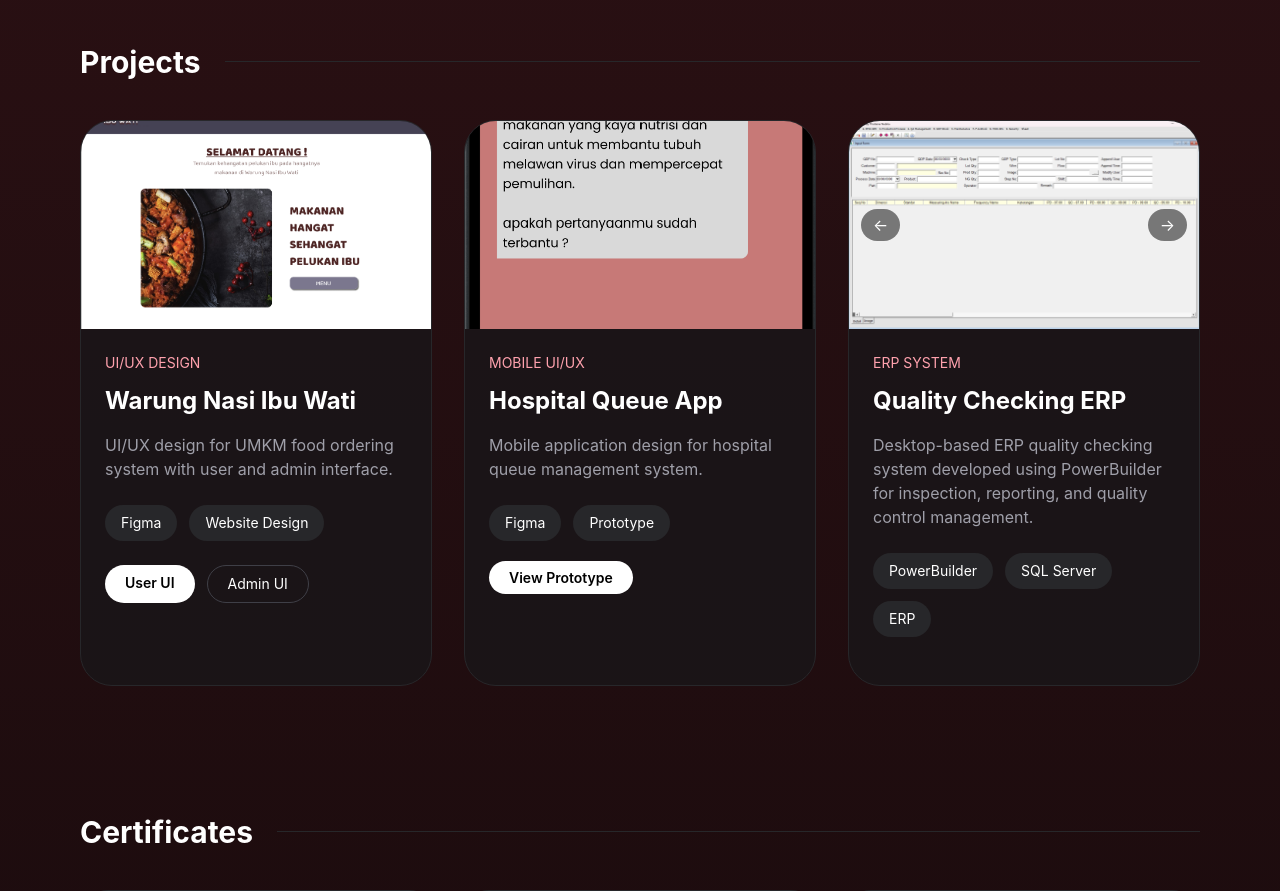
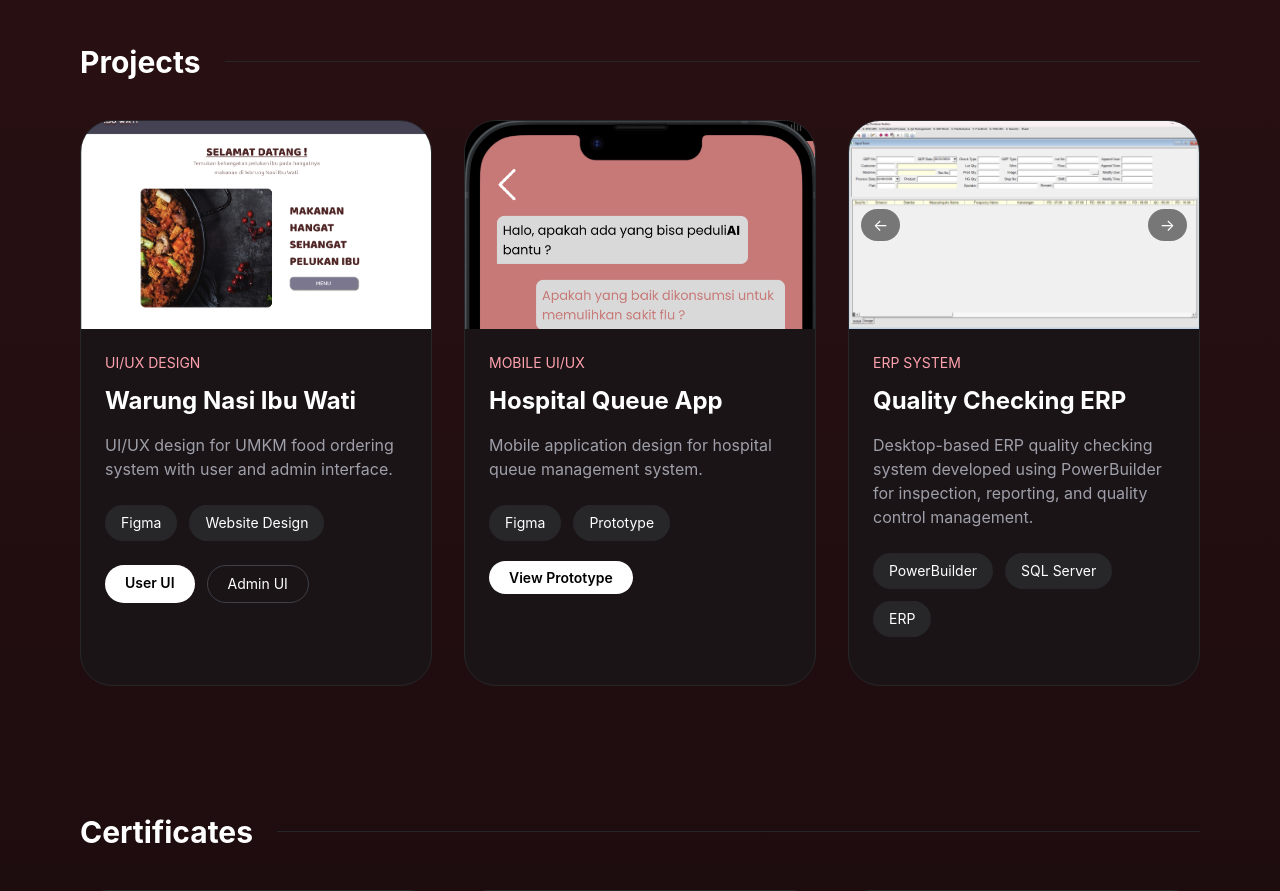
Before and after one commit to thatiananabila/Portofolio, a React (Vite) app: page / in a window 1280 px wide. Shown: the part 2020-2911 px from the top of the page. Built offline with nearby package versions, Linux system fonts and the light colour scheme.

Commit message:
ganti thumbnail hospital queue

```diff
--- a/src/App.jsx
+++ b/src/App.jsx
@@ -300,7 +300,7 @@ export default function App() {
       <img
         src={rumahsakit}
         alt="Rumah Sakit"
-        className="w-full h-52 object-cover"
+        className="w-full h-52 object-cover object-top"
       />
 
       <div className="p-6">
```
